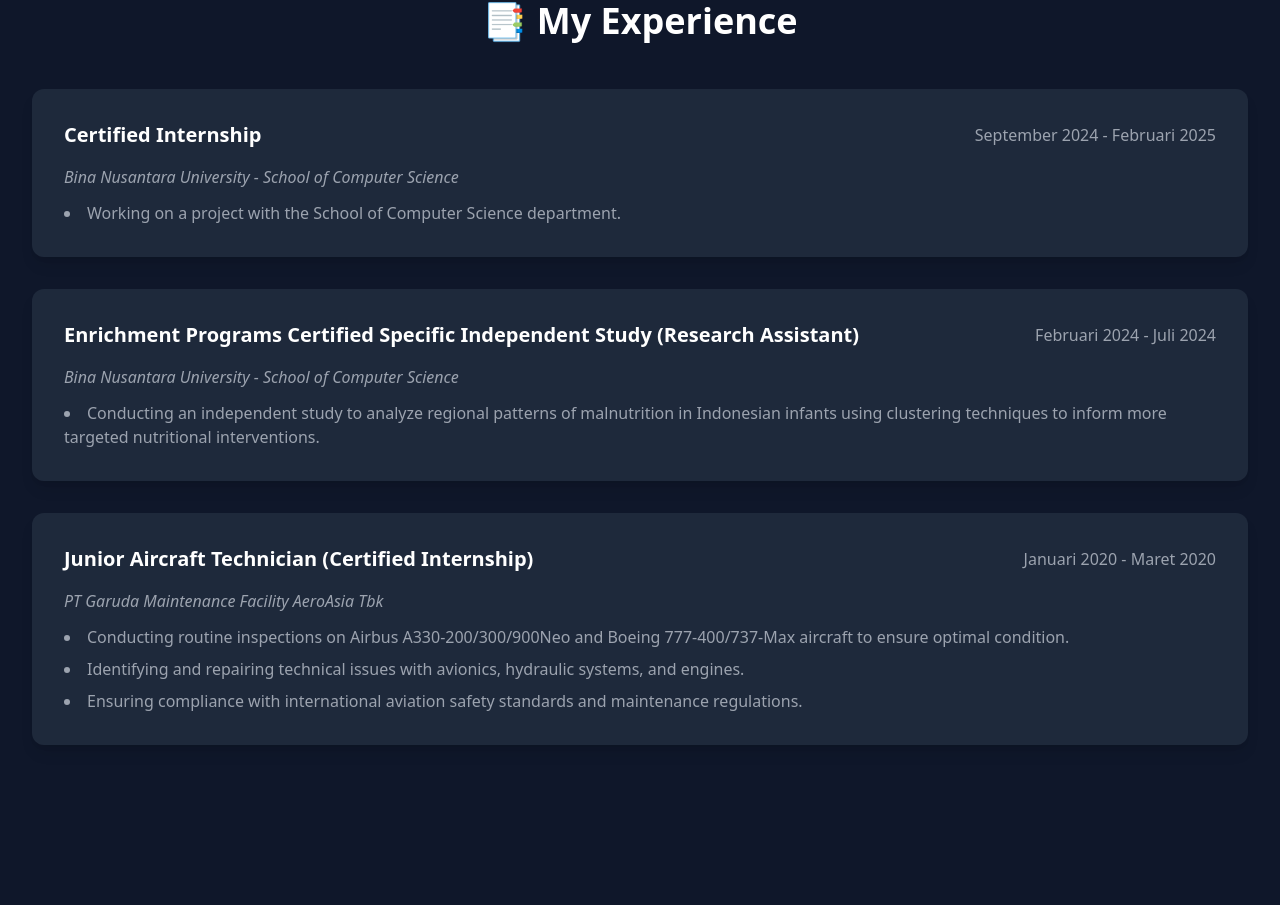
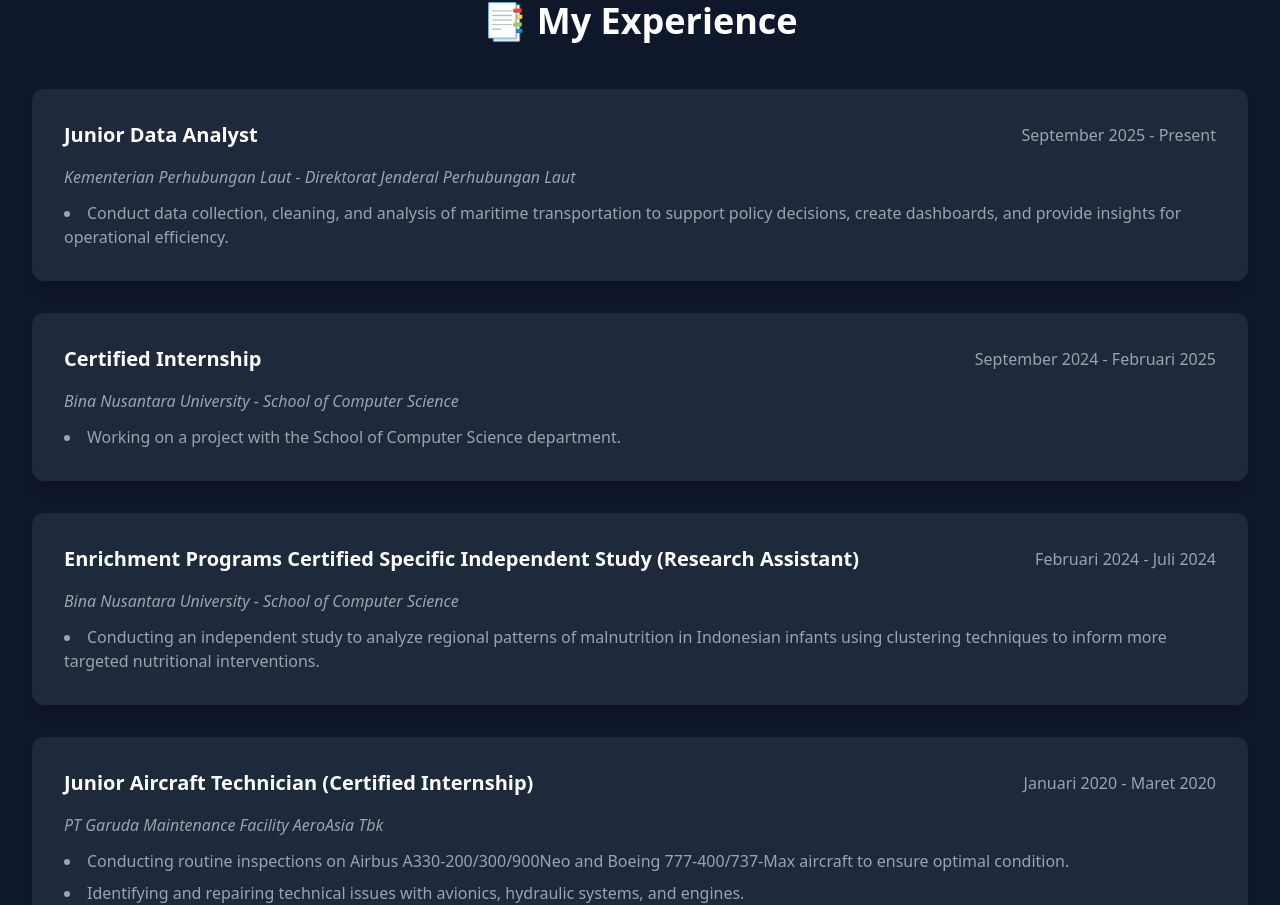
Before and after one commit to WalidFernandoSastriana/PORTOFOLIO-WALID, a React (Create React App) app: page / in a window 1280 px wide. Shown: the part 3119-4024 px from the top of the page. Built offline with nearby package versions, Linux system fonts and the light colour scheme.

Commit message:
Add Experience

```diff
--- a/src/components/Experience.js
+++ b/src/components/Experience.js
@@ -1,5 +1,13 @@
 export default function Experience() {
   const experiences = [
+    {
+      year: "September 2025 - Present",
+      role: "Junior Data Analyst",
+      place: "Kementerian Perhubungan Laut - Direktorat Jenderal Perhubungan Laut",
+      desc: [
+        "Conduct data collection, cleaning, and analysis of maritime transportation to support policy decisions, create dashboards, and provide insights for operational efficiency.",
+      ],
+    },
     {
       year: "September 2024 - Februari 2025",
       role: "Certified Internship",
```
